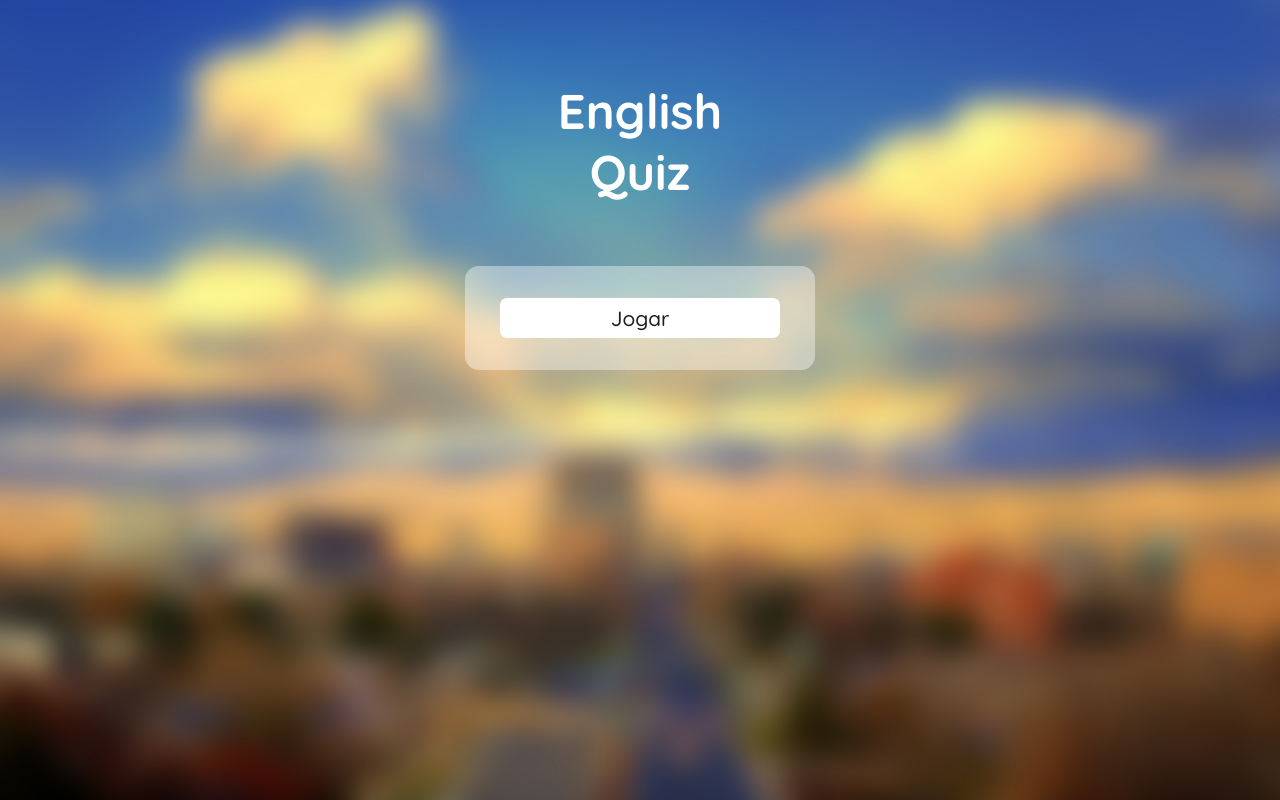
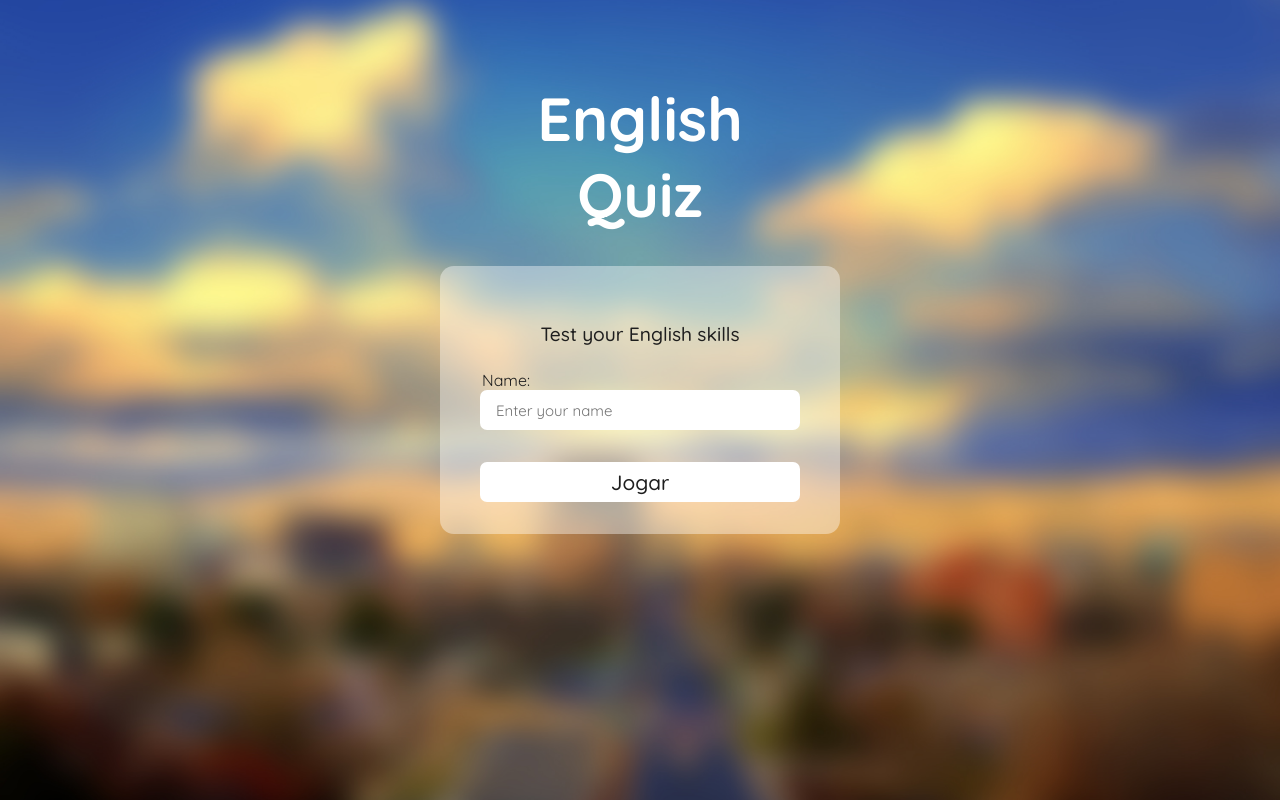
Before and after one commit to leogoulartoli/english-quiz, a Next.js app: page / in a window 1280 px wide. Built offline with nearby package versions, Linux system fonts and the light colour scheme.

Commit message:
Introductory page changes

```diff
--- a/db.json
+++ b/db.json
@@ -32,13 +32,15 @@
     ],
     "theme": {
       "colors": {
-        "primary": "#0d47a1",
+        "primary": "#1e1e1e",
         "secondary": "#29b6f6",
         "mainBg": "#171B35",
+        "textColor": "#1e1e1e",
         "contrastText": "#FFFFFF",
         "wrong": "#FF5722",
         "success": "#4CAF50"
       },
-      "borderRadius": "7px"
+      "borderRadius": "7px",
+      "borderColor": "#1e1e1e"
     }
   }
--- a/pages/index.js
+++ b/pages/index.js
@@ -1,10 +1,34 @@
 import BackgroundImage from "../src/components/BackgroundImage";
-import EnglishQuiz from "../src/components/EnglishQuiz";
-import db from "../db.json";
 import EnglishQuizLogo from "../src/components/EnglishQuizLogo";
 import ButtonEnter from "../src/components/ButtonEnter";
+import LabelName from "../src/components/Introduction/LabelInput";
+import Introduction from "../src/components/Introduction";
+import IntroText from "../src/components/IntroText";
+import InputContainer from "../src/components/Introduction/Input";
+
+import { useRouter } from "next/router";
+
+import db from "../db.json";
+
+
+
 
 export default function Home() {
+  const router = useRouter();
+
+  const [name, setName] = React.useState('');
+  const [isErrorName, setIsErrorName] = React.useState(false);
+
+  const validateName = (name) => {
+    console.log(name);
+    if(name.length > 0) return true;
+    return false;
+  }
+
+  const handleChangedInput = (value) => {
+    setName(value);
+  }
+
   return (
     <BackgroundImage backgroundImage={db.bg}>
       <EnglishQuizLogo>
@@ -14,9 +38,28 @@ export default function Home() {
           Quiz
         </EnglishQuizLogo.Text>
       </EnglishQuizLogo>
-      <EnglishQuiz>
-        <ButtonEnter borderRadius={db.theme.borderRadius}>{db.button}</ButtonEnter>
-      </EnglishQuiz>
+      <Introduction>
+      <IntroText textIntroColor={db.theme.colors.textColor}>Test your English skills</IntroText>
+        <LabelName>
+          <LabelName.Label textColor={db.theme.colors.textColor}>
+            Name:
+          </LabelName.Label>
+        </LabelName>
+        <InputContainer
+          borderRadius={db.theme.borderRadius}
+          borderColor={db.theme.borderColor}
+          placeholder="Enter your name"
+          errorMessage="Please enter your name"
+          isError={isErrorName}
+          onChangeValue={handleChangedInput}
+        ></InputContainer>
+        <ButtonEnter
+          borderRadius={db.theme.borderRadius}
+          onClick={() => {validateName(name) ? router.push(`/quiz?name=${name}`) : setIsErrorName(true);}}
+        >
+          {db.button}
+        </ButtonEnter>
+      </Introduction>
     </BackgroundImage>
   );
 }
--- /dev/null
+++ b/src/components/IntroText/index.js
@@ -0,0 +1,10 @@
+import styled from "styled-components";
+
+const IntroText = styled.h4`
+  color: ${({textIntroColor})=>textIntroColor};
+  font-weight: 500;
+  font-size: 1.2rem;
+  margin: 1.5rem 0;
+`;
+
+export default IntroText;
--- /dev/null
+++ b/src/components/Introduction/Input/index.js
@@ -0,0 +1,61 @@
+import styled from "styled-components";
+
+const Input = styled.input`
+  padding-left: 1rem;
+  width: 80%;
+  font-family: "Quicksand", sans-serif;
+  font-size: 15px;
+  height: 2.5rem;
+  border-radius: ${({ borderRadius }) => borderRadius};
+  border: none;
+
+  background-image: linear-gradient(
+      ${({ borderColor }) => borderColor},
+      ${({ borderColor }) => borderColor}
+    ),
+    linear-gradient(#fff, #fff);
+  background-size: 0 1.5px, auto;
+  background-repeat: no-repeat;
+  background-position: center bottom;
+  transition: all 0.2s ease-out;
+
+  &:hover {
+    background-size: 100% 1.5px, auto;
+  }
+  &:focus {
+    outline: none;
+    border: 1px solid ${({ borderColorFocus }) => borderColorFocus};
+  }
+`;
+
+const ErrorMessage = styled.span `
+  margin-bottom: 2rem;
+  color:red;
+`
+
+const InputContainer = ({onChangeValue ,borderColor, borderRadius, placeholder, errorMessage, isError}) => {
+
+    var borderColorCheck = borderColor;
+    isError ? borderColorCheck = 'red' : borderColorCheck = borderColor;
+
+    const handleInput = (event) => {
+        onChangeValue(event.target.value)
+    }
+
+  return (
+      <>
+    <Input
+      borderColor={borderColorCheck}
+      borderColorFocus = {borderColorCheck}
+      borderRadius={borderRadius}
+      placeholder={placeholder}
+      onChange={handleInput}
+    ></Input>
+        {isError ? (<ErrorMessage>
+            {errorMessage}
+        </ErrorMessage>) : <ErrorMessage></ErrorMessage>}
+    </>
+  );
+};
+
+export default InputContainer;
--- /dev/null
+++ b/src/components/Introduction/LabelInput/index.js
@@ -0,0 +1,14 @@
+import styled from 'styled-components';
+
+const LabelContainer = styled.div`
+    width:80%;
+    text-align:left;
+`
+
+LabelContainer.Label = styled.label`
+    padding-left:2px;
+    font-weight:400;
+    color: ${({textColor})=> textColor};
+`;
+
+export default LabelContainer;
--- a/src/components/EnglishQuiz/index.js
+++ b/src/components/Introduction/index.js
@@ -1,15 +1,15 @@
 import styled from "styled-components";
 
-const EnglishQuiz = styled.div`
+const Introduction = styled.div`
   display:flex;
   flex-direction: column;
   align-items: center;
   padding: 2rem 0;
   background-color: #FFFFFF66;
   width:100%;
-  max-width: 350px;
+  max-width: 400px;
   margin:1rem auto;
   border-radius: 14px;
 `;
 
-export default EnglishQuiz
+export default Introduction
```
Also changed, not shown: pages/quiz.js (added, +11 -0 lines).
